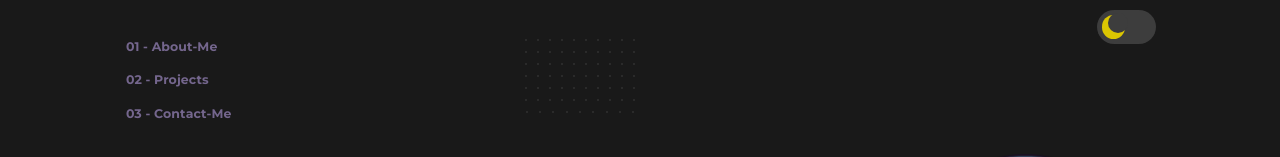
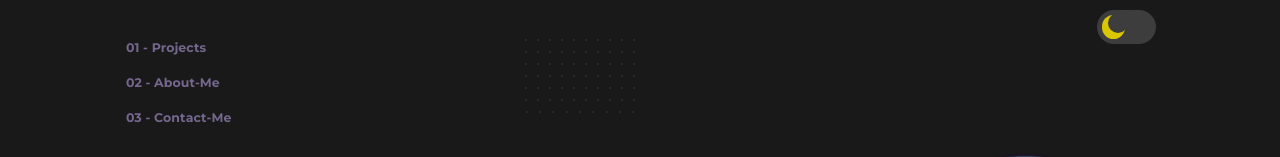
Before and after one commit to dev-hosein-moradi/portfolio-moradi, a React (Vite) app: page / in a window 1280 px wide. Shown: the top 157 px of the page. Built offline with nearby package versions, Linux system fonts and the light colour scheme; no server answers; a web font is replaced by a local one.

Commit message:
➕ add framer motion animation to navbar items on scroll.

```diff
--- a/src/components/navbar/Navbar.jsx
+++ b/src/components/navbar/Navbar.jsx
@@ -2,6 +2,7 @@ import React from "react";
 import "./navbar.css";
 import { useDispatch } from "react-redux";
 import { themeActions } from "../../redux/slices/themeSlice";
+import { motion } from "framer-motion";
 
 const Navbar = ({ scrollToTitle }) => {
   const dispatch = useDispatch();
@@ -15,10 +16,16 @@ const Navbar = ({ scrollToTitle }) => {
       {/* for define items */}
       <div className="navbar__links">
         <ul className="links__items">
-          {/* about me, projects, contact me */}
-          <li onClick={() => scrollToTitle("about")}>01 - About-Me</li>
-          <li onClick={() => scrollToTitle("project")}>02 - Projects</li>
-          <li onClick={() => scrollToTitle("contact")}>03 - Contact-Me</li>
+          <motion.div
+            initial={{ opacity: 0, x: "-100%" }}
+            transition={{ duration: 0.8 }}
+            whileInView={{ opacity: 1, x: 0 }}
+          >
+            {/* about me, projects, contact me */}
+            <li onClick={() => scrollToTitle("project")}>01 - Projects</li>
+            <li onClick={() => scrollToTitle("about")}>02 - About-Me</li>
+            <li onClick={() => scrollToTitle("contact")}>03 - Contact-Me</li>
+          </motion.div>
         </ul>
       </div>
 
```
